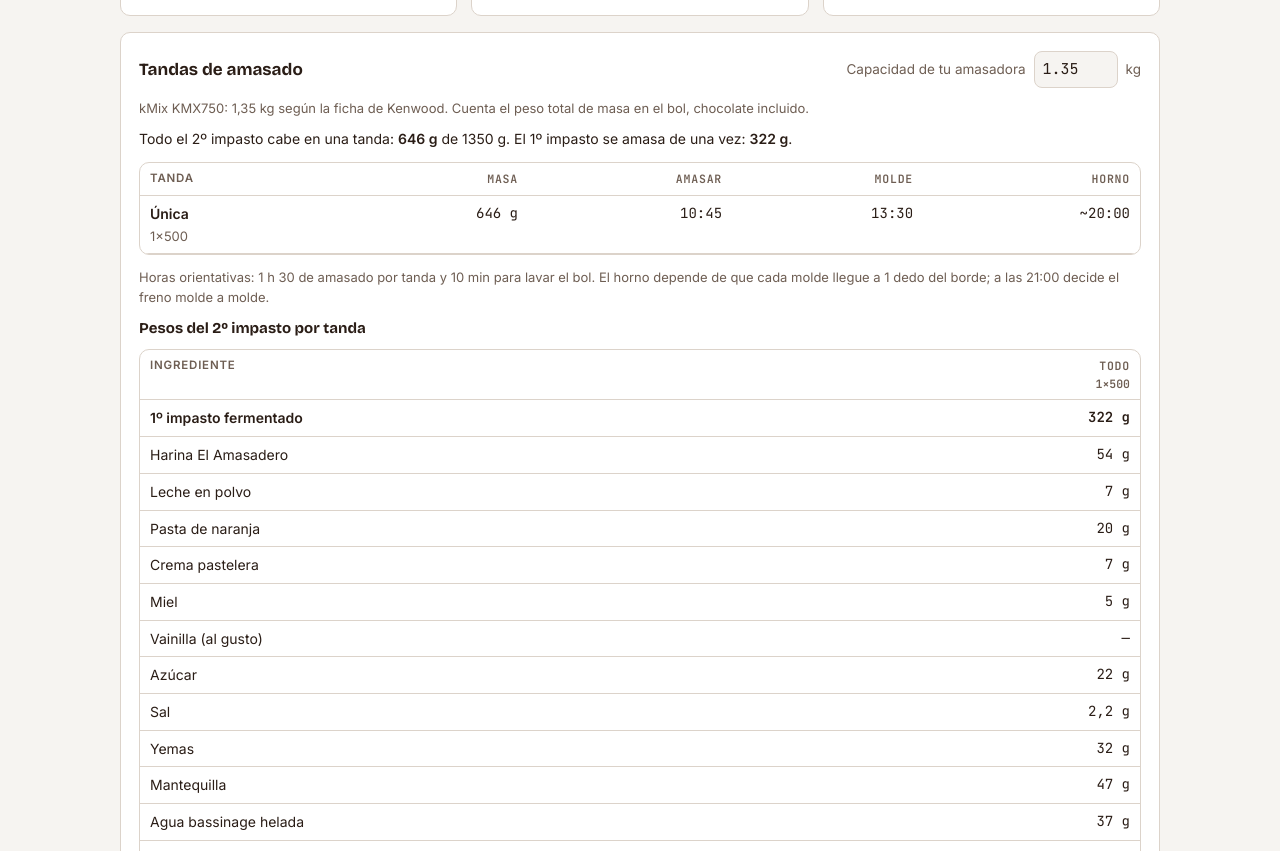
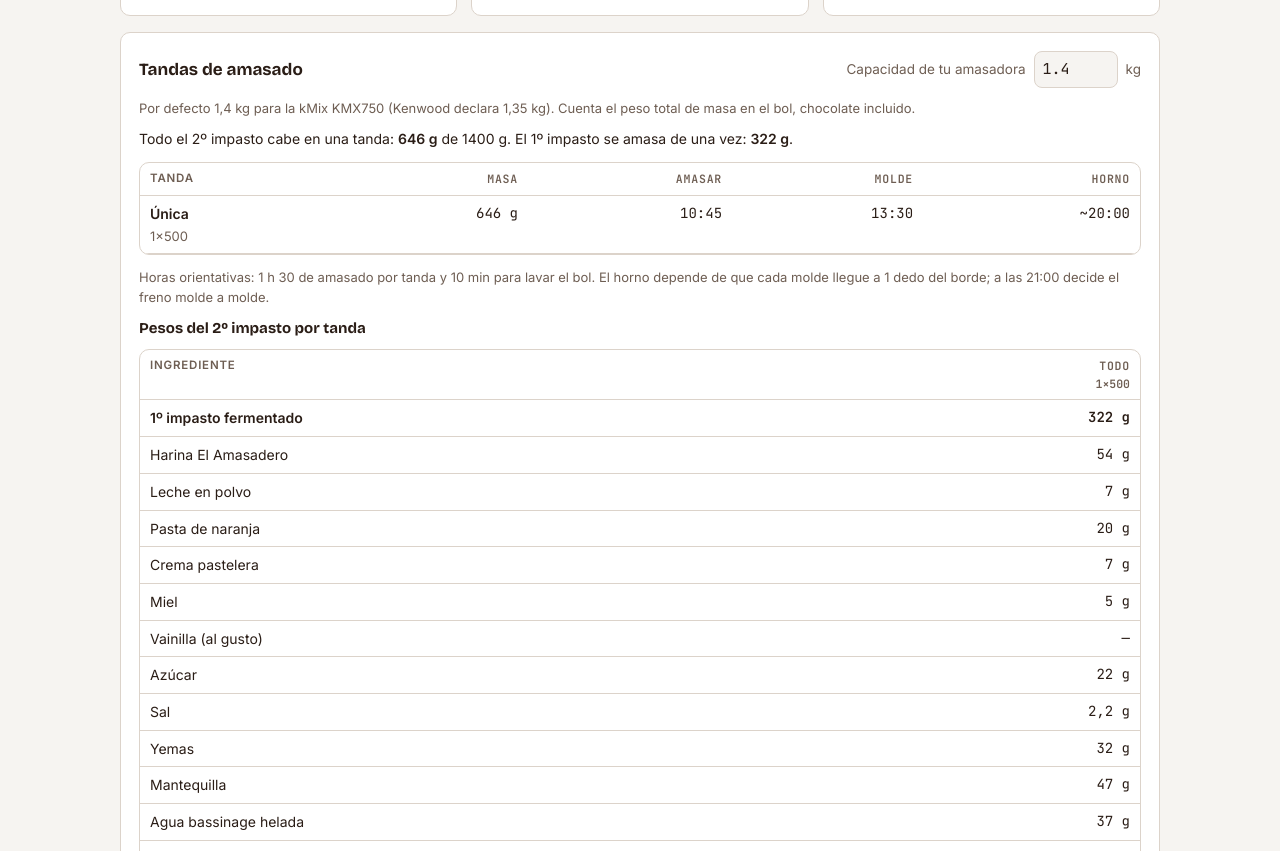
Before and after one commit to wanabisen/fermenta, a plain HTML site: page panettone/index.html in a window 1280 px wide. Shown: the part 874-1725 px from the top of the page. Drawn offline with nearby package versions, Linux system fonts and the light colour scheme.

Commit message:
Panettone: capacidad por defecto 1,4 kg y números de página al imprimir
Co-Authored-By: Claude Opus 5.5 <noreply@anthropic.com>
Claude-Session: https://claude.ai/code/session_01FvpbxGHvUpWUkwJiDPUoKs

```diff
--- a/panettone/index.html
+++ b/panettone/index.html
@@ -278,7 +278,10 @@ body.printall .only-cacao{display:revert} body.printall tr.only-cacao{display:ta
   .steps li{font-size:12px}
   .g-axis{margin-left:84px}
 }
-@page{size:A4;margin:12mm 11mm 14mm}
+@page{size:A4;margin:12mm 11mm 16mm;
+  @bottom-left{content:"Dossier Panettone V5.1";font:9px "Inter",system-ui,sans-serif;color:#6E5E53}
+  @bottom-right{content:"Página " counter(page) " de " counter(pages);font:9px "Inter",system-ui,sans-serif;color:#6E5E53}
+}
 @media (max-width:520px){ .branches{grid-template-columns:1fr} .bar nav{display:none} .toggles{margin-left:0} }
 @media (prefers-reduced-motion:reduce){*{transition:none!important}}
 </style>
@@ -337,8 +340,8 @@ body.printall .only-cacao{display:revert} body.printall tr.only-cacao{display:ta
   </div>
   <div class="panel tandas" id="tandas-panel">
     <div class="tandas-head"><h3>Tandas de amasado</h3>
-      <label class="capl" for="cap">Capacidad de tu amasadora <input type="number" id="cap" min="0.3" max="5" step="0.05" value="1.35" inputmode="decimal"> kg</label></div>
-    <p class="note">kMix KMX750: 1,35 kg según la ficha de Kenwood. Cuenta el peso total de masa en el bol, chocolate incluido.</p>
+      <label class="capl" for="cap">Capacidad de tu amasadora <input type="number" id="cap" min="0.3" max="5" step="0.05" value="1.4" inputmode="decimal"> kg</label></div>
+    <p class="note">Por defecto 1,4 kg para la kMix KMX750 (Kenwood declara 1,35 kg). Cuenta el peso total de masa en el bol, chocolate incluido.</p>
     <div id="tandas" class="tandas-body"></div>
   </div>
 </section>
@@ -700,7 +703,7 @@ bakeIn.addEventListener('change',()=>{if(!bakeIn.value)return;const [y,m,d]=bake
 /* tandas de amasado según la capacidad de la amasadora */
 const capIn=document.getElementById('cap');
 {const v=store.get('pan-cap'); if(v) capIn.value=v;}
-const capKg=()=>{const v=parseFloat(String(capIn.value).replace(',','.'));return isFinite(v)&&v>=0.3?v:1.35};
+const capKg=()=>{const v=parseFloat(String(capIn.value).replace(',','.'));return isFinite(v)&&v>=0.3?v:1.4};
 const imp1T=i=>sum(IMP1,i,true);
 const LET='ABCDEFGHIJKLMNOPQRSTUVWXYZ';
 function pack(mass){
```
